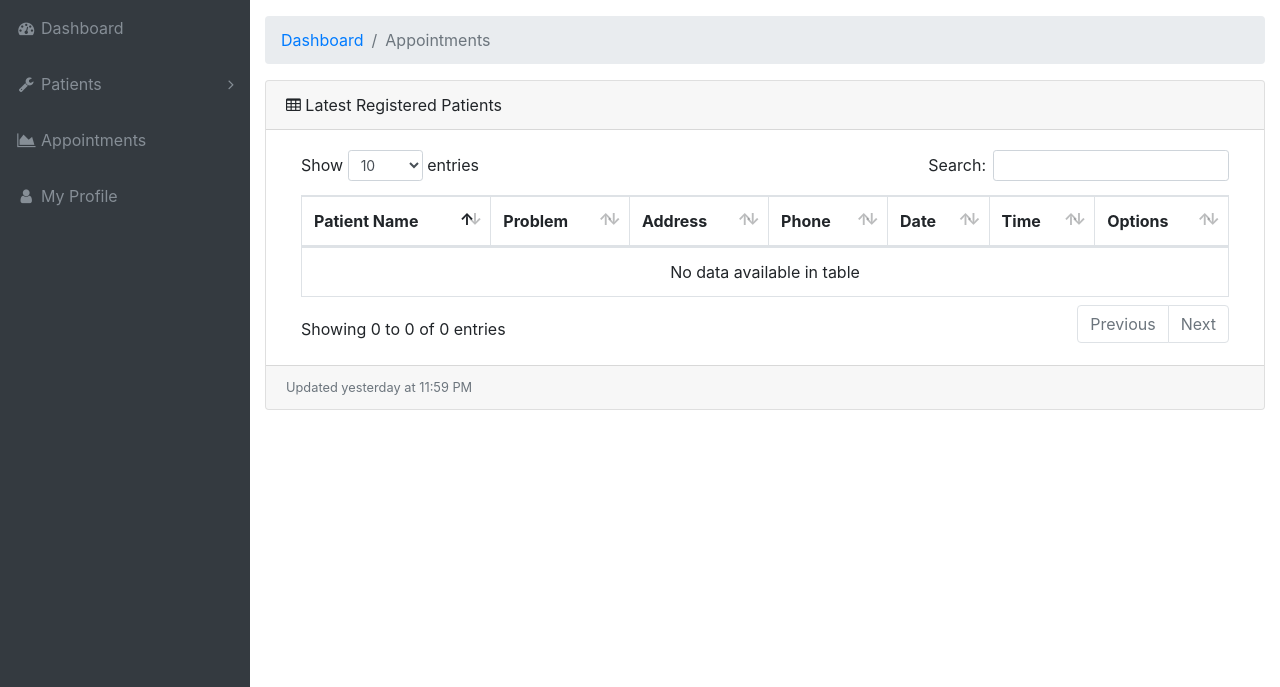
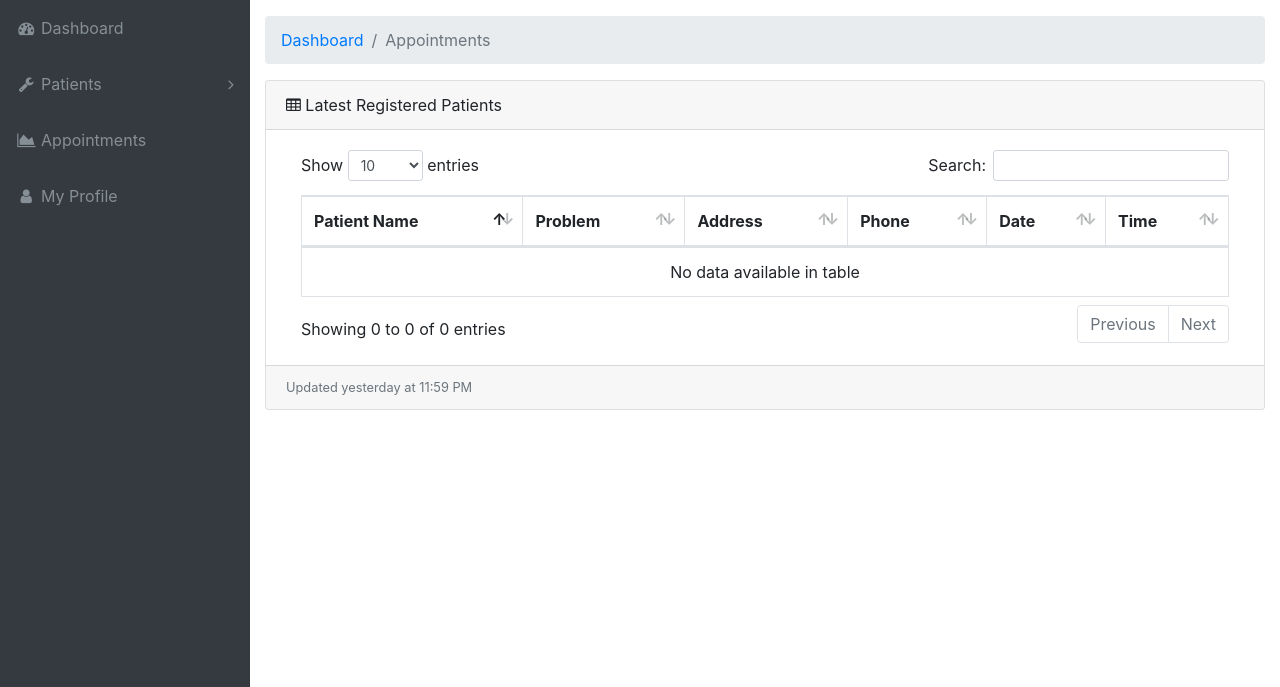
Before and after one commit to prasoonsaini/health_care_ms, a PHP site: page /doctor/appointments.php in a window 1280 px wide. Shown: the part 56-743 px from the top of the page. Run offline with PHP 8.4, Linux system fonts and the light colour scheme; a user stored in the database is signed in; data comes from the database, SQL or seed files in the repository.

Commit message:
removed an option from appointment section

```diff
--- a/doctor/appointments.php
+++ b/doctor/appointments.php
@@ -25,7 +25,6 @@
                   <th>Phone</th>
                   <th>Date</th>
                   <th>Time</th>
-                  <th>Options</th>
                 </tr>
               </thead>
               <tbody>
```
